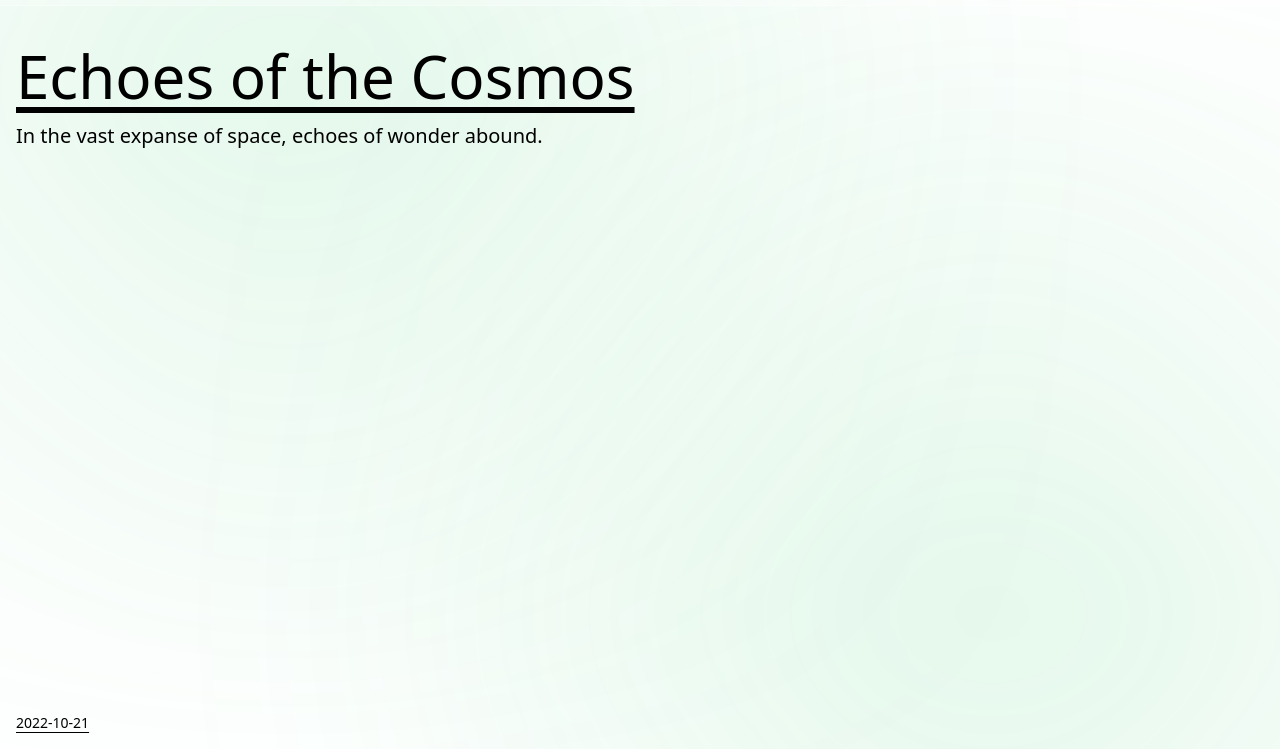
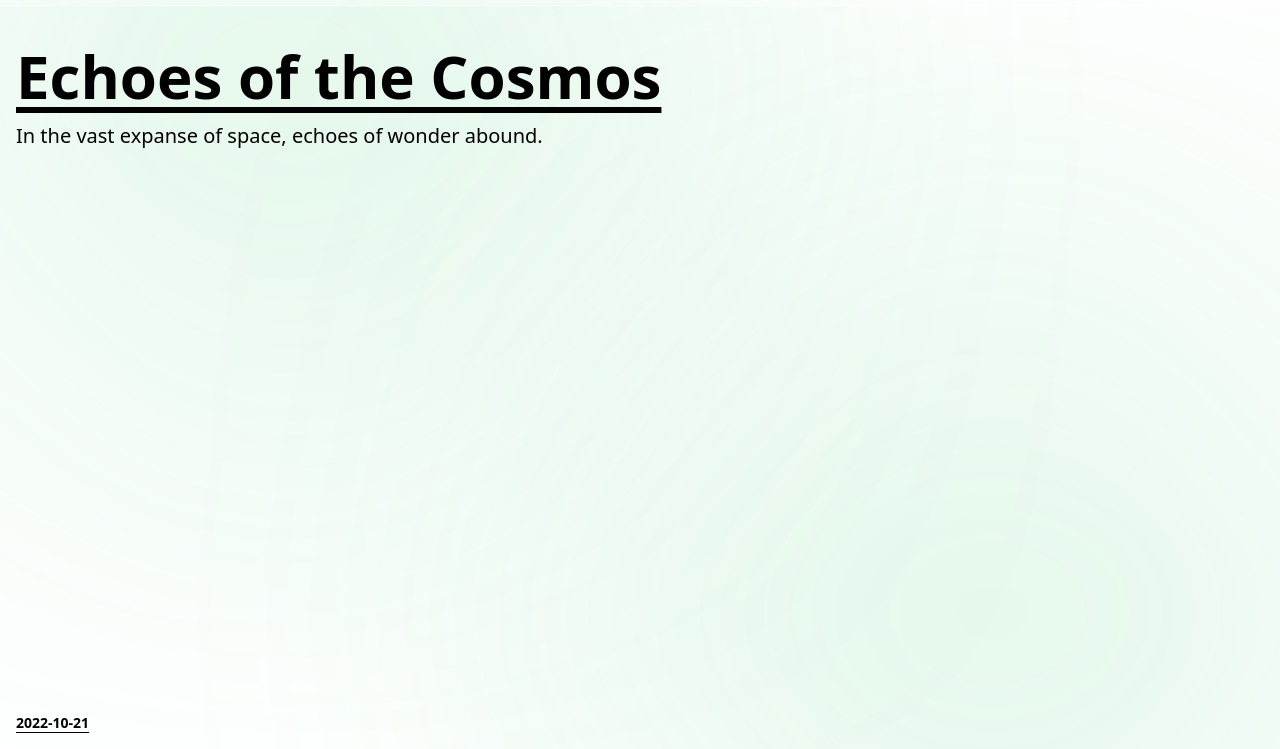
Before and after one commit to ikrarun/ikrarun, an Astro site: page /latest in a window 1280 px wide. Shown: the part 51-800 px from the top of the page. Built offline with nearby package versions, Linux system fonts and the light colour scheme; Astro itself is replaced by a stand-in of ours; a web font is replaced by a local one.

Commit message:
font adjustment

```diff
--- a/src/pages/blog/[id].astro
+++ b/src/pages/blog/[id].astro
@@ -48,7 +48,8 @@ const items: {
     >
       <h3 class="text-6xl font-bold">{items.title}</h3>
       <div class="w-full border-b border-white/20"></div>
-      <h3 class="text-xl">{items.body}</h3>
+      <h3 class="text-xl grow">{items.body}</h3>
+      <h3 class="text-sm underline underline-offset-4">{items.date}</h3>
     </div>
   </div>
 </Layout>
--- a/src/pages/latest.astro
+++ b/src/pages/latest.astro
@@ -15,8 +15,12 @@ const items = data[len - 1];
 
 <Layout title="Latest">
   <div class="flex z-10 h-full flex-grow flex-col gap-4 pt-10 pb-4 px-4">
-    <h1 class="text-6xl underline-offset-8 underline">{items.title}</h1>
+    <h3 class="text-6xl font-bold underline-offset-8 underline">
+      {items.title}
+    </h3>
     <h3 class="text-xl flex-grow">{items.body}</h3>
-    <h1 class="text-sm underline underline-offset-4">{items.date}</h1>
+    <h3 class="text-sm font-semibold underline underline-offset-4">
+      {items.date}
+    </h3>
   </div>
 </Layout>
```
